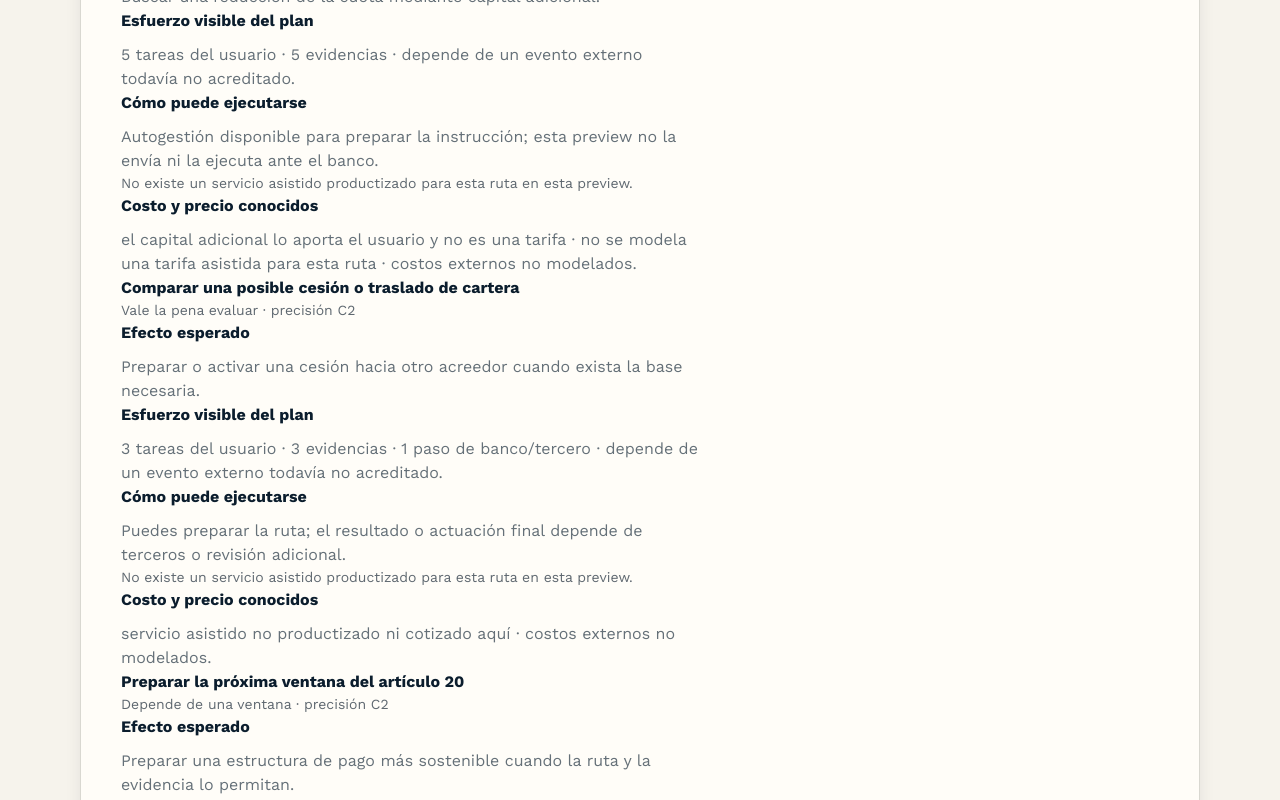
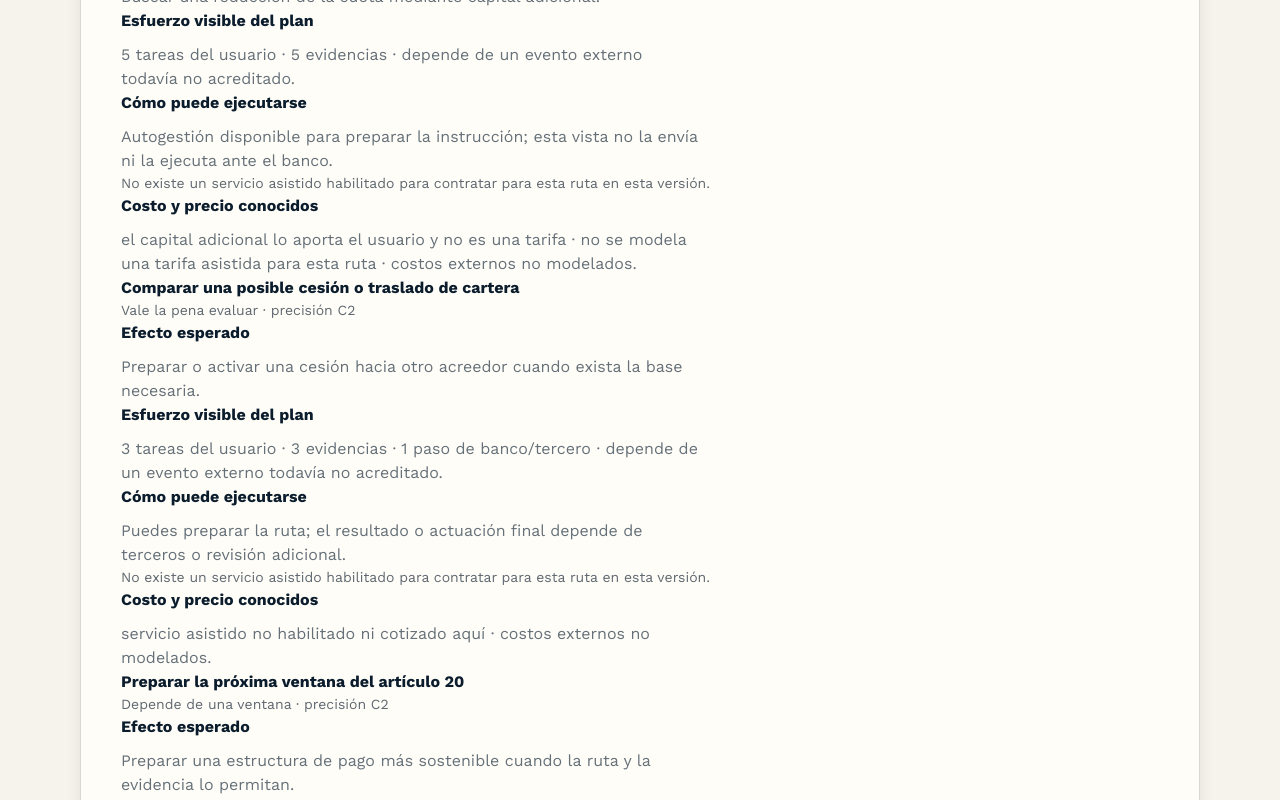
Before and after one commit to arendon7/VIVIENDA, a Next.js app: page /mi-vivienda in a window 1280 px wide. Shown: the part 3980-4780 px from the top of the page. Built offline with nearby package versions, Linux system fonts and the light colour scheme.

Commit message:
fix(decision): keep action comparison in consumer language

```diff
--- a/components/vivienda/decision-brief-panel.tsx
+++ b/components/vivienda/decision-brief-panel.tsx
@@ -13,14 +13,14 @@ const statusLabels = {
 } as const;
 
 const selfServiceLabels = {
-  available: "Autogestión disponible para preparar la instrucción; esta preview no la envía ni la ejecuta ante el banco.",
+  available: "Autogestión disponible para preparar la instrucción; esta vista no la envía ni la ejecuta ante el banco.",
   preparation_only: "Puedes preparar la ruta; el resultado o actuación final depende de terceros o revisión adicional.",
   not_appropriate: "No es apropiada como autogestión ordinaria con los hechos actuales.",
 } as const;
 
 const assistedLabels = {
-  mortgage_audit_preview: "Auditoría Hipotecaria asistida: blueprint de preview disponible.",
-  not_productized: "No existe un servicio asistido productizado para esta ruta en esta preview.",
+  mortgage_audit_preview: "Auditoría Hipotecaria: modalidad asistida definida para esta versión de demostración.",
+  not_productized: "No existe un servicio asistido habilitado para contratar para esta ruta en esta versión.",
 } as const;
 
 function effortSummary(profile: DecisionActionProfile): string {
@@ -50,9 +50,9 @@ function costSummary(profile: DecisionActionProfile): string {
   }
 
   if (profile.cost.assistedServicePricing === "not_quoted_preview") {
-    parts.push("servicio asistido sin precio final cotizado en esta preview");
+    parts.push("servicio asistido sin precio final cotizado en esta versión");
   } else if (profile.cost.assistedServicePricing === "not_available_in_preview") {
-    parts.push("servicio asistido no productizado ni cotizado aquí");
+    parts.push("servicio asistido no habilitado ni cotizado aquí");
   } else {
     parts.push("no se modela una tarifa asistida para esta ruta");
   }
```
